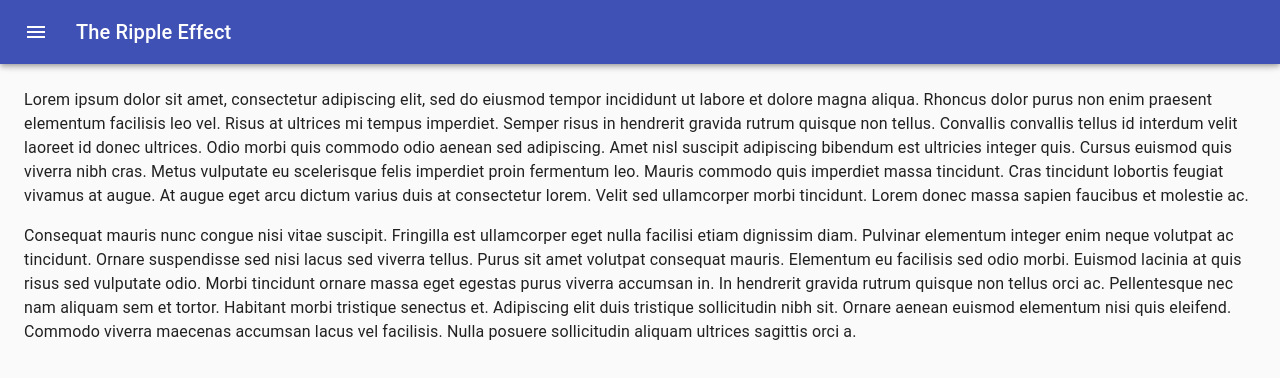
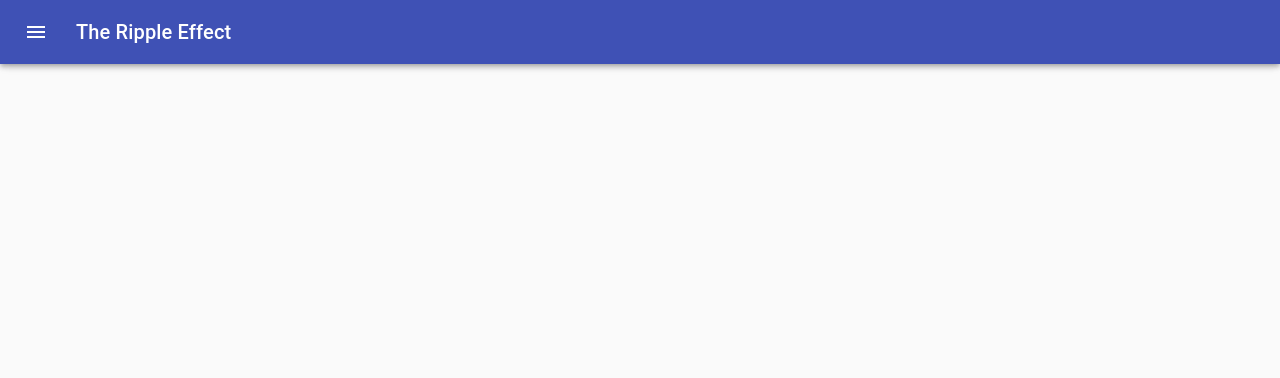
Before and after one commit to MadsCapstone/frontend, a React (Create React App) app: page / in a window 1280 px wide. Shown: the top 378 px of the page. Built offline with nearby package versions, Linux system fonts and the light colour scheme.

Commit message:
fixed routing

```diff
--- a/src/components/Navigation.js
+++ b/src/components/Navigation.js
@@ -20,6 +20,7 @@ import MailIcon from '@material-ui/icons/Mail';
 import MapIcon from "@material-ui/icons/Map";
 import NavDrawerListItem from "./NavDrawerListItem";
 import Routes from "../routes/Routes";
+import {Switch, Route} from "react-router-dom";
 
 const drawerWidth = 240;
 
@@ -147,29 +148,16 @@ function PersistentDrawerLeft() {
                 })}
             >
                 <div className={classes.drawerHeader} />
-                <Typography paragraph>
-                    Lorem ipsum dolor sit amet, consectetur adipiscing elit, sed do eiusmod tempor incididunt
-                    ut labore et dolore magna aliqua. Rhoncus dolor purus non enim praesent elementum
-                    facilisis leo vel. Risus at ultrices mi tempus imperdiet. Semper risus in hendrerit
-                    gravida rutrum quisque non tellus. Convallis convallis tellus id interdum velit laoreet id
-                    donec ultrices. Odio morbi quis commodo odio aenean sed adipiscing. Amet nisl suscipit
-                    adipiscing bibendum est ultricies integer quis. Cursus euismod quis viverra nibh cras.
-                    Metus vulputate eu scelerisque felis imperdiet proin fermentum leo. Mauris commodo quis
-                    imperdiet massa tincidunt. Cras tincidunt lobortis feugiat vivamus at augue. At augue eget
-                    arcu dictum varius duis at consectetur lorem. Velit sed ullamcorper morbi tincidunt. Lorem
-                    donec massa sapien faucibus et molestie ac.
-                </Typography>
-                <Typography paragraph>
-                    Consequat mauris nunc congue nisi vitae suscipit. Fringilla est ullamcorper eget nulla
-                    facilisi etiam dignissim diam. Pulvinar elementum integer enim neque volutpat ac
-                    tincidunt. Ornare suspendisse sed nisi lacus sed viverra tellus. Purus sit amet volutpat
-                    consequat mauris. Elementum eu facilisis sed odio morbi. Euismod lacinia at quis risus sed
-                    vulputate odio. Morbi tincidunt ornare massa eget egestas purus viverra accumsan in. In
-                    hendrerit gravida rutrum quisque non tellus orci ac. Pellentesque nec nam aliquam sem et
-                    tortor. Habitant morbi tristique senectus et. Adipiscing elit duis tristique sollicitudin
-                    nibh sit. Ornare aenean euismod elementum nisi quis eleifend. Commodo viverra maecenas
-                    accumsan lacus vel facilisis. Nulla posuere sollicitudin aliquam ultrices sagittis orci a.
-                </Typography>
+                {
+                    Routes.map((props, index) => (
+                            <Switch>
+                                <Route path={props.path} key={props.path}>
+                                    {props.mainView}
+                                </Route>
+                            </Switch>
+                        )
+                    )
+                }
             </main>
         </div>
     );
--- a/src/routes/Routes.js
+++ b/src/routes/Routes.js
@@ -22,7 +22,7 @@ class RouteDef{
 }
 
 const Home_ = {
-    path:'/',
+    path:'/ ',
     sideBarText:'Home',
     sideBarIcon: <HomeIcon/>,
     mainView: <Home/>
@@ -36,7 +36,7 @@ const VizOne_ = {
 }
 
 const VizTwo_ = {
-    path: '/VizOne',
+    path: '/VizTwo',
     sideBarText: 'Vizualization Two',
     sideBarIcon: <MapIcon/>,
     mainView: <VizTwo/>
```
